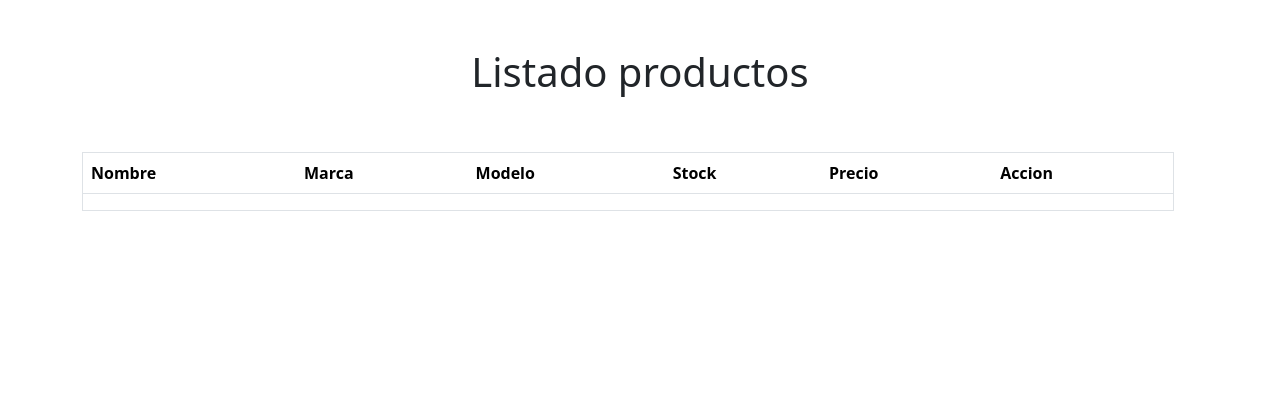
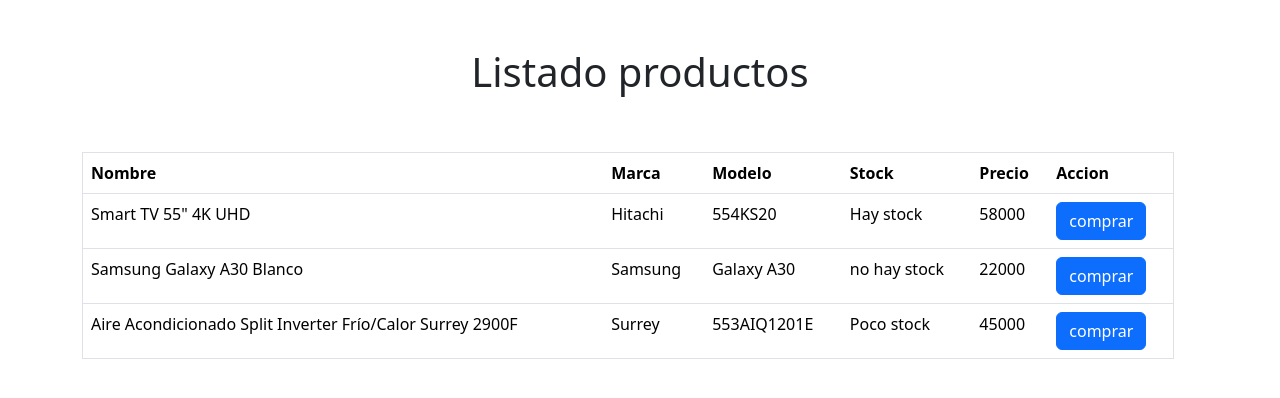
Before and after one commit to Davidliduena/PHP1, a PHP site: page /listado_productos.php in a window 1280 px wide. Shown: the top 398 px of the page. Run offline with PHP 8.4, Linux system fonts and the light colour scheme; lists and menus that the app fills with data are empty.

Commit message:
advances

```diff
--- a/listado_productos.php
+++ b/listado_productos.php
@@ -24,7 +24,6 @@ $aProductos[] = array("nombre" => "Aire Acondicionado Split Inverter Frío/Calor
 );
 
 ?>
-
 
 <!DOCTYPE html>
 <html lang="es">
@@ -58,12 +57,28 @@ $aProductos[] = array("nombre" => "Aire Acondicionado Split Inverter Frío/Calor
                        </thead>
                        <tbody>
                         <tr>
-                            <th></th>
-                            <th></th>
-                            <th></th>
-                            <th></th>
-                            <th></th>
-                            <th></th>
+                        <td><?php echo $aProductos[0]["nombre"];?></td>
+                        <td><?php echo $aProductos[0]["marca"];?></td>
+                        <td><?php echo $aProductos[0]["modelo"];?></td>
+                        <td><?php echo $aProductos[0]["stock"] == 0? "no hay stock" : ($aProductos[0]["stock"] > 10? "Hay stock" : "Poco stock"); ?></td>
+                        <td><?php echo $aProductos[0]["precio"];?></td>
+                        <td><button class="btn btn-primary">comprar</button></td>
+                        </tr>
+                        <tr>
+                        <td><?php echo $aProductos[1]["nombre"];?></td>
+                        <td><?php echo $aProductos[1]["marca"];?></td>
+                        <td><?php echo $aProductos[1]["modelo"];?></td>
+                        <td><?php echo $aProductos[1]["stock"] == 0? "no hay stock" : ($aProductos[1]["stock"] > 10? "Hay stock" : "Poco stock"); ?></td>
+                        <td><?php echo $aProductos[1]["precio"];?></td>
+                        <td><button class="btn btn-primary">comprar</button></td>
+                        </tr>
+                        <tr>
+                        <td><?php echo $aProductos[2]["nombre"];?></td>
+                        <td><?php echo $aProductos[2]["marca"];?></td>
+                        <td><?php echo $aProductos[2]["modelo"];?></td>
+                        <td><?php echo $aProductos[2]["stock"] == 0? "no hay stock" : ($aProductos[2]["stock"] > 10? "Hay stock" : "Poco stock"); ?></td>
+                        <td><?php echo $aProductos[2]["precio"];?></td>
+                        <td><button class="btn btn-primary">comprar</button></td>
                         </tr>
                        </tbody>
                     </table>
```
